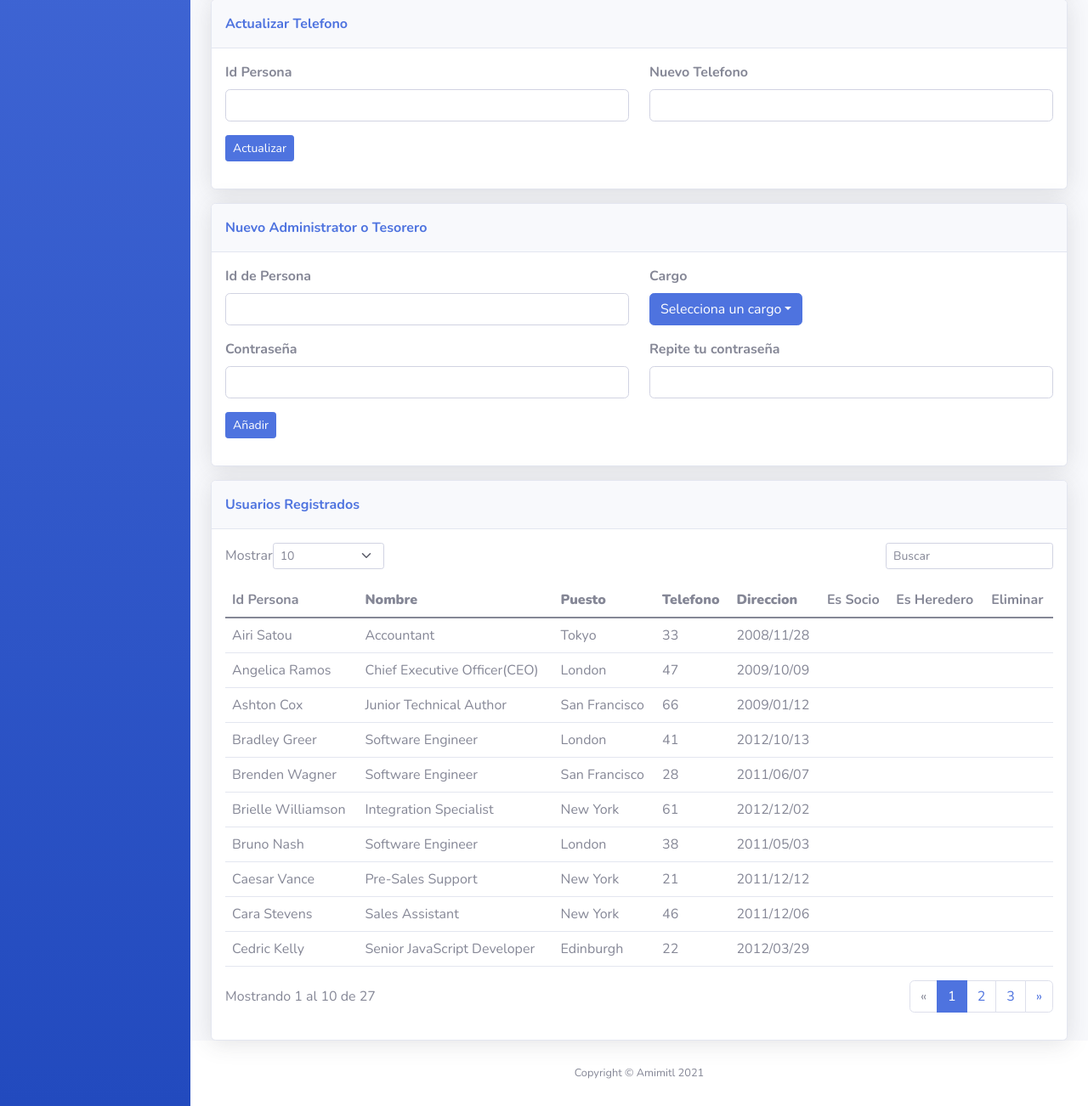
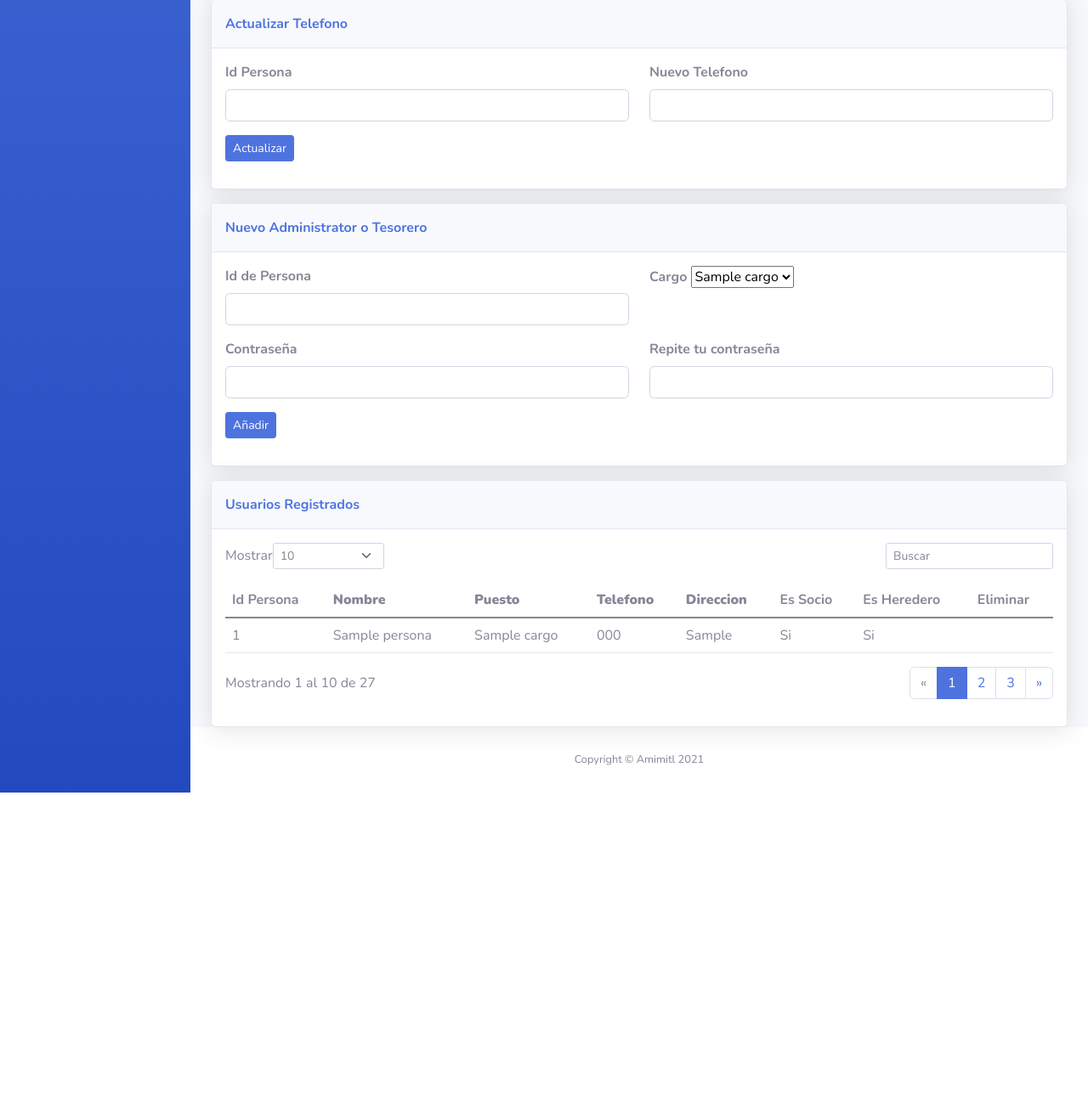
Before and after one commit to pabloacostaflores/control-of-association-members, a PHP site: page / in a window 1280 px wide. Shown: the part 1034-2336 px from the top of the page at 85% size. After the commit the page ends 1967 px from the top, so only its background shows below. Run offline with PHP 8.4, Linux system fonts and the light colour scheme; the visitor is signed in with stand-in values (Sample User, id 1); tables that the repository leaves empty hold one stand-in row (values such as "Sample post").

```diff
--- /dev/null
+++ b/admin.php
@@ -0,0 +1,25 @@
+<?php
+
+include("assets/php/conexion.php");
+if(isset($_POST['add'])){
+    $id = $_POST['idPersonaNuevo'];
+    $contra = $_POST['contra'];
+    $ccontra = $_POST['repiteContra'];
+    //Cargo se obtiene el ID del dropbox
+    $cargo = $_POST['cargos'];
+    //validar que las contraseñas sean iguales
+    if($contra == $ccontra && $contra != "" && !empty($id)){
+        $sql = "INSERT INTO administrador( Contrasenia,  Cargo_idCargo, Persona_idPersona) VALUES ('$contra','$cargo','$id')";
+        $resultado = mysqli_query($conn, $sql);
+        if($resultado){
+            echo "<script>alert('Administrador registrado con exito');</script>";
+        }else{
+            echo "<script>alert('Error al registrar, verifique la ID');</script>";
+        }
+    }
+    else{
+        echo "<script>alert('Las contraseñas no coinciden');</script>";
+    }
+}
+mysqli_close($conn);
+?>
--- a/index.php
+++ b/index.php
@@ -1,9 +1,6 @@
 <?php
     session_start();
-    $sesion = isset($_SESSION["login"]);
-    $conexion = mysqli_connect("localhost","root","","mydb");
-    mysqli_set_charset($conexion,"utf8");
-    $infUsuario;
+    $sesion = $_SESSION['idCargo'];
     ?>
 <!DOCTYPE html>
 <html>
@@ -30,7 +27,10 @@
                 <ul class="navbar-nav text-light" id="accordionSidebar">
                     <li class="nav-item"></li>
                     <li class="nav-item"><a class="nav-link active" href="index.php"><i class="fa fa-group"></i><span>Usuarios</span></a></li>
-                    <li class="nav-item"><a class="nav-link" href="movimientosFinancieros.php"><i class="fas fa-table"></i><span>Movimientos Financieros</span></a><a class="nav-link" href="movimientosInventario.php"><i class="fa fa-dropbox"></i><span>Movimientos Inventario</span></a><a class="nav-link" href="tomas.php"><i class="fa fa-bitbucket"></i><span>Tomas</span></a><a class="nav-link" href="prestamos.php"><i class="fa fa-institution"></i><span>Prestamos</span></a><a class="nav-link" href="calendario.php"><i class="fa fa-calendar"></i><span>Calendario de Actividades</span></a></li>
+                    <?php if($sesion == 2){ ?>
+                        <li class="nav-item"><a class="nav-link" href="movimientosFinancieros.php"><i class="fas fa-table"></i><span>Movimientos Financieros</span></a></li>
+                    <?php } ?>
+                    <li><a class="nav-link" href="movimientosInventario.php"><i class="fa fa-dropbox"></i><span>Movimientos Inventario</span></a><a class="nav-link" href="tomas.php"><i class="fa fa-bitbucket"></i><span>Tomas</span></a><a class="nav-link" href="prestamos.php"><i class="fa fa-institution"></i><span>Prestamos</span></a><a class="nav-link" href="calendario.php"><i class="fa fa-calendar"></i><span>Calendario de Actividades</span></a></li>
                     <li class="nav-item"></li>
                     <li class="nav-item"></li>
                 </ul>
@@ -67,7 +67,7 @@
                                 <p class="text-primary m-0 fw-bold">Nuevo Cliente</p>
                             </div>
                             <div class="card-body">
-                                <form>
+                                <form method = "post">
                                     <div class="row">
                                         <div class="col">
                                             <div class="mb-3"><label class="form-label" for="username"><strong>Nombre Completo</strong></label><input class="form-control" type="text" id="username-1" name="nombre" required=""></div>
@@ -91,8 +91,11 @@
                                             <div class="mb-3"><label class="form-label" for="No. Contrato"><strong>Direccion:</strong><br></label><iframe allowfullscreen="" frameborder="0" loading="lazy" src="https://www.google.com/maps/embed/v1/search?key=AIzaSyCp0oPxwXimtvim2A34gQu5pqMcYH5WXSs&amp;q=Huixquilucan&amp;zoom=15" width="100%" height="500"></iframe></div>
                                         </div>
                                     </div>
-                                    <div class="mb-3"><button class="btn btn-primary btn-sm" type="submit">Añadir</button></div>
+                                    <div class="mb-3"><button class="btn btn-primary btn-sm" type="submit" name ="aniadir">Añadir</button></div>
                                 </form>
+                                <?php
+                                include("ingresopersonas.php");
+                            ?>
                             </div>
                         </div>
                         <div class="card shadow mb-3">
@@ -100,7 +103,7 @@
                                 <p class="text-primary m-0 fw-bold">Actualizar Telefono</p>
                             </div>
                             <div class="card-body">
-                                <form>
+                                <form method="post">
                                     <div class="row">
                                         <div class="col">
                                             <div class="mb-3"><label class="form-label" for="username"><strong>Id Persona</strong></label><input class="form-control" type="text" id="username-2" name="idPersona" pattern="[0-9]+" required=""></div>
@@ -109,8 +112,11 @@
                                             <div class="mb-3"><label class="form-label" for="email"><strong>Nuevo Telefono</strong><br></label><input class="form-control" type="tel" id="email-2" name="nuevoTelefono" required=""></div>
                                         </div>
                                     </div>
-                                    <div class="mb-3"><button class="btn btn-primary btn-sm" type="submit">Actualizar</button></div>
+                                    <div class="mb-3"><button class="btn btn-primary btn-sm" type="submit" name="act">Actualizar</button></div>
                                 </form>
+                                <?php
+                                include("telefono.php");
+                            ?>
                             </div>
                         </div>
                     </div>
@@ -119,15 +125,26 @@
                             <p class="text-primary m-0 fw-bold">Nuevo Administrator o Tesorero</p>
                         </div>
                         <div class="card-body">
-                            <form>
+                            <form method="post">
                                 <div class="row">
                                     <div class="col">
                                         <div class="mb-3"><label class="form-label" for="username"><strong>Id de Persona</strong></label><input class="form-control" type="text" id="username-3" name="idPersonaNuevo" pattern="[0-9]+" required=""></div>
                                     </div>
                                     <div class="col"><label class="form-label" for="username"><strong>Cargo</strong></label>
-                                        <div class="dropdown"><button class="btn btn-primary dropdown-toggle" aria-expanded="false" data-bs-toggle="dropdown" type="button">Selecciona un cargo</button>
-                                            <div class="dropdown-menu"><a class="dropdown-item" href="#">First Item</a><a class="dropdown-item" href="#">Second Item</a><a class="dropdown-item" href="#">Third Item</a></div>
-                                        </div>
+                                    <label><select name="cargos" class= "form-label">
+                                                <?php
+                                                include("assets/php/conexion.php");
+                                                $sql = "SELECT * FROM cargo order by idCargo";
+                                                $result = mysqli_query($conn, $sql);
+                                                while($row = mysqli_fetch_array($result)){
+                                                    $id = $row['idCargo'];
+                                                    $nombre = $row['NombreCargo'];
+                                                ?>
+                                                <option value="<?php echo $id; ?>"><?php echo $nombre; ?></option>
+                                                <?php
+                                                }
+                                                ?>
+                                            </select></label>
                                         <div class="mb-3"></div>
                                     </div>
                                 </div>
@@ -139,8 +156,11 @@
                                         <div class="mb-3"><label class="form-label" for="last_name"><strong>Repite tu contraseña</strong><br></label><input class="form-control" type="password" id="last_name-2" name="repiteContra" required="" pattern="[0-9]+" minlength="8"></div>
                                     </div>
                                 </div>
-                                <div class="mb-3"><button class="btn btn-primary btn-sm" type="submit">Añadir</button></div>
+                                <div class="mb-3"><button class="btn btn-primary btn-sm" type="submit" name="add" >Añadir</button></div>
                             </form>
+                            <?php
+                                include("admin.php");
+                            ?>
                         </div>
                     </div>
                     <div class="card shadow">
@@ -176,76 +196,42 @@
                                         </tr>
                                     </thead>
                                     <tbody>
+                                    <?php
+                                        include("assets/php/conexion.php");
+                                        $sql = "SELECT * FROM persona";
+                                        $result = mysqli_query($conn, $sql);
+                                        while($mostrar = mysqli_fetch_array($result)){
+                                        ?>
                                         <tr>
-                                            <td>Airi Satou</td>
-                                            <td>Accountant</td>
-                                            <td>Tokyo</td>
-                                            <td>33</td>
-                                            <td>2008/11/28</td>
+                                            <?php
+                                            $id = $mostrar['idPersona'];
+                                            $sql2 = "SELECT * FROM cargo WHERE idCargo = (SELECT Cargo_idCargo FROM administrador WHERE Persona_idPersona = '$id')";
+                                            $result2 = mysqli_query($conn, $sql2);
+                                            while($mostrar2 = mysqli_fetch_array($result2)){
+                                                $cargo = $mostrar2['NombreCargo'];
+                                            }
+                                            ?>
+                                            <?php if($mostrar['EsSocio'] == 1){
+                                                $socio = "Si";
+                                            }else{
+                                                $socio = "No";
+                                            } ?>
+                                            <?php if($mostrar['EsHeredero'] == 1){
+                                                $here = "Si";
+                                            }else{
+                                                $here = "No";
+                                            } ?>
+                                            <td><?php echo $mostrar['idPersona']?></td>
+                                            <td><?php echo $mostrar['Nombre']?></td>
+                                            <td><?php echo $cargo?></td>
+                                            <td><?php echo $mostrar['Telefono']?></td>
+                                            <td><?php echo $mostrar['Dirreccion']?></td>
+                                            <td><?php echo $socio?></td>
+                                            <td><?php echo $here?></td>
                                         </tr>
-                                        <tr>
-                                            <td>Angelica Ramos</td>
-                                            <td>Chief Executive Officer(CEO)</td>
-                                            <td>London</td>
-                                            <td>47</td>
-                                            <td>2009/10/09<br></td>
-                                        </tr>
-                                        <tr>
-                                            <td>Ashton Cox</td>
-                                            <td>Junior Technical Author</td>
-                                            <td>San Francisco</td>
-                                            <td>66</td>
-                                            <td>2009/01/12<br></td>
-                                        </tr>
-                                        <tr>
-                                            <td>Bradley Greer</td>
-                                            <td>Software Engineer</td>
-                                            <td>London</td>
-                                            <td>41</td>
-                                            <td>2012/10/13<br></td>
-                                        </tr>
-                                        <tr>
-                                            <td>Brenden Wagner</td>
-                                            <td>Software Engineer</td>
-                                            <td>San Francisco</td>
-                                            <td>28</td>
-                                            <td>2011/06/07<br></td>
-                                        </tr>
-                                        <tr>
-                                            <td>Brielle Williamson</td>
-                                            <td>Integration Specialist</td>
-                                            <td>New York</td>
-                                            <td>61</td>
-                                            <td>2012/12/02<br></td>
-                                        </tr>
-                                        <tr>
-                                            <td>Bruno Nash<br></td>
-                                            <td>Software Engineer</td>
-                                            <td>London</td>
-                                            <td>38</td>
-                                            <td>2011/05/03<br></td>
-                                        </tr>
-                                        <tr>
-                                            <td>Caesar Vance</td>
-                                            <td>Pre-Sales Support</td>
-                                            <td>New York</td>
-                                            <td>21</td>
-                                            <td>2011/12/12<br></td>
-                                        </tr>
-                                        <tr>
-                                            <td>Cara Stevens</td>
-                                            <td>Sales Assistant</td>
-                                            <td>New York</td>
-                                            <td>46</td>
-                                            <td>2011/12/06<br></td>
-                                        </tr>
-                                        <tr>
-                                            <td>Cedric Kelly</td>
-                                            <td>Senior JavaScript Developer</td>
-                                            <td>Edinburgh</td>
-                                            <td>22</td>
-                                            <td>2012/03/29<br></td>
-                                        </tr>
+                                        <?php
+                                        }
+                                        ?>
                                     </tbody>
                                     <tfoot>
                                         <tr></tr>
--- /dev/null
+++ b/ingresopersonas.php
@@ -0,0 +1,28 @@
+<?php
+
+include("assets/php/conexion.php");
+if(isset($_POST['aniadir'])){
+    $nombre = $_POST['nombre'];
+    $telefono = $_POST['telefono'];
+    $contrato = $_POST['IdContrato'];
+    if(isset($_POST['esSocio'])){
+        $socio = 1;
+        if(isset($_POST['esHeredero'])){
+            $heredero = 1;
+    }
+}
+    $sql = "INSERT INTO persona(idPersona, Nombre, Telefono, Dirreccion, EsSocio, EsHeredero) VALUES ('$contrato','$nombre','$telefono','$contrato','$socio','$heredero')";
+    $result = mysqli_query($conn, $sql);
+    if(!$result){
+        echo "<script>alert('Error');</script>";
+        if ( false===$result ) {
+            printf("error: %s\n", mysqli_error($conn));
+            }
+        }else{
+            echo "<script>alert('Exito');</script>";
+        }
+
+
+}
+mysqli_close($conn);
+?>
--- /dev/null
+++ b/telefono.php
@@ -0,0 +1,27 @@
+<?php
+
+include("assets/php/conexion.php");
+
+if (isset($_POST['act'])){
+    $id = $_POST['idPersona'];
+    $telefono = $_POST['nuevoTelefono'];
+    //Validaciones
+    if(empty($telefono)){
+        echo "<script>alert('El telefono es obligatorio');</script>";
+    }else{
+    //Actualizar telefono de la persona
+    $sql = "UPDATE persona SET Telefono = '$telefono' WHERE idPersona = '$id'";
+    $result = mysqli_query($conn, $sql);
+    if(!$result){
+        echo "<script>alert('Error');</script>";
+        if ( false===$result ) {
+            printf("error: %s\n", mysqli_error($conn));
+            }
+    }
+    else{
+        echo "<script>alert('Exito');</script>";
+    }
+    }
+}
+mysqli_close($conn);
+?>
```
